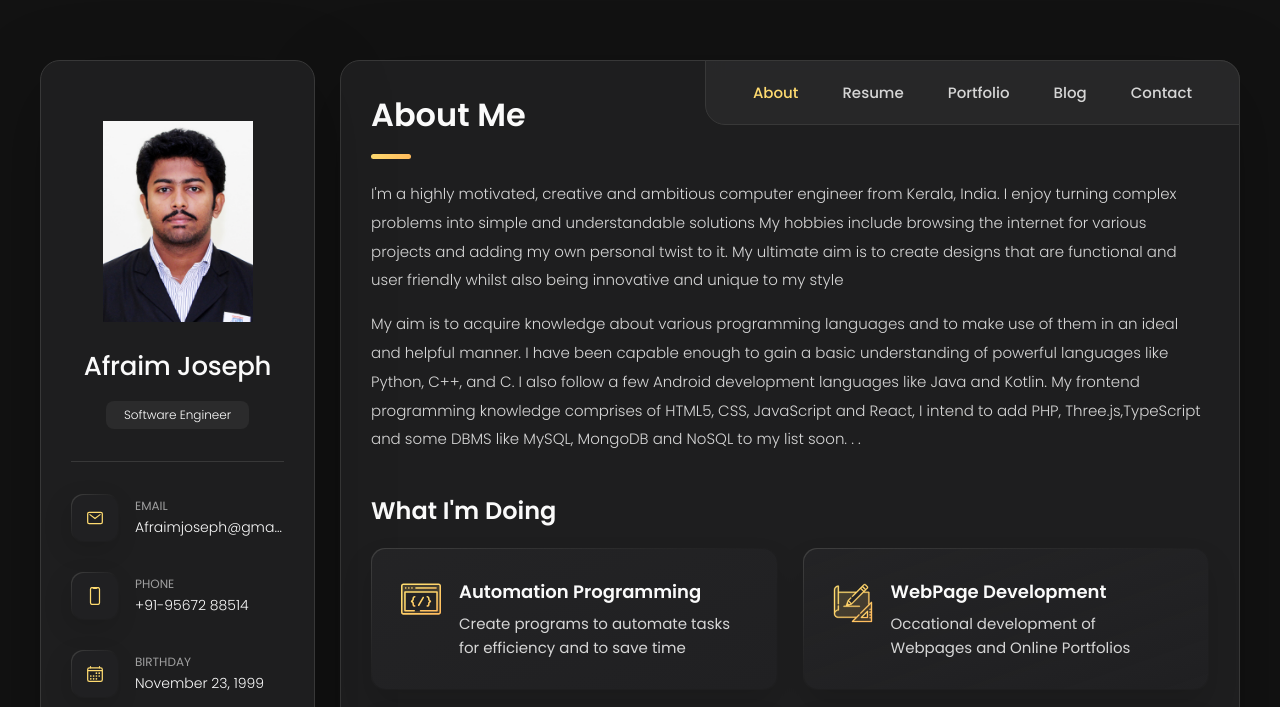
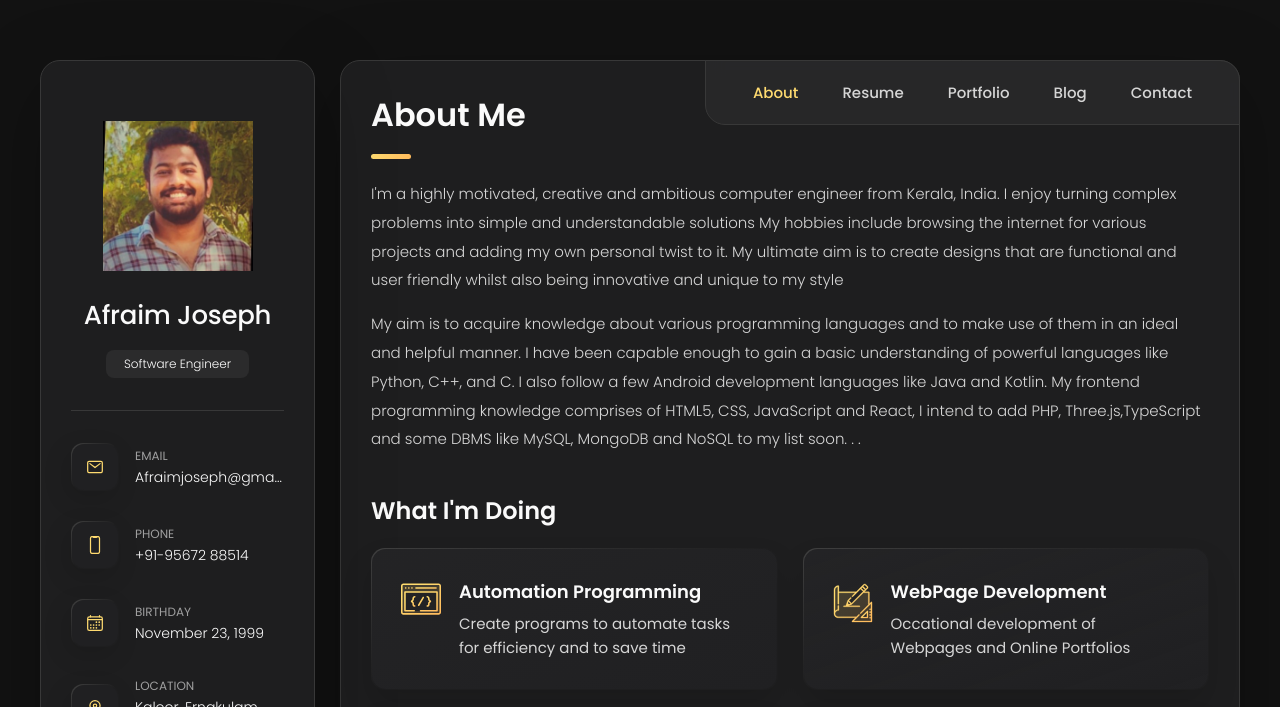
Before and after one commit to Afraaaaaim/Portfolio, a plain HTML site: page index.html in a window 1280 px wide. Shown: the top 707 px of the page. Drawn offline with nearby package versions, Linux system fonts and the light colour scheme; files whose address does not match are found by name.

Commit message:
Update index.html

```diff
--- a/index.html
+++ b/index.html
@@ -42,7 +42,7 @@
       <div class="sidebar-info">
 
         <figure class="avatar-box">
-          <img src="images/5049.jpg" alt="Afraim Joseph" width="80">                <!-- Main Profile picture-->
+          <img src="images/Profilepic.jpg" alt="Afraim Joseph" width="80">                <!-- Main Profile picture-->
         </figure>
 
         <div class="info-content">
```
